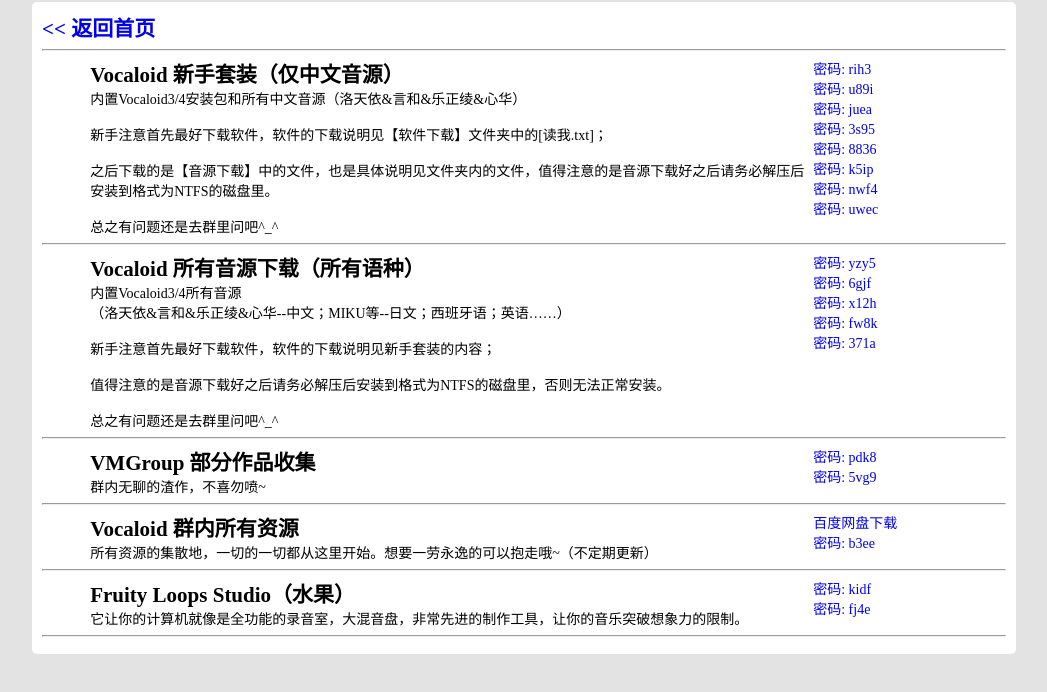
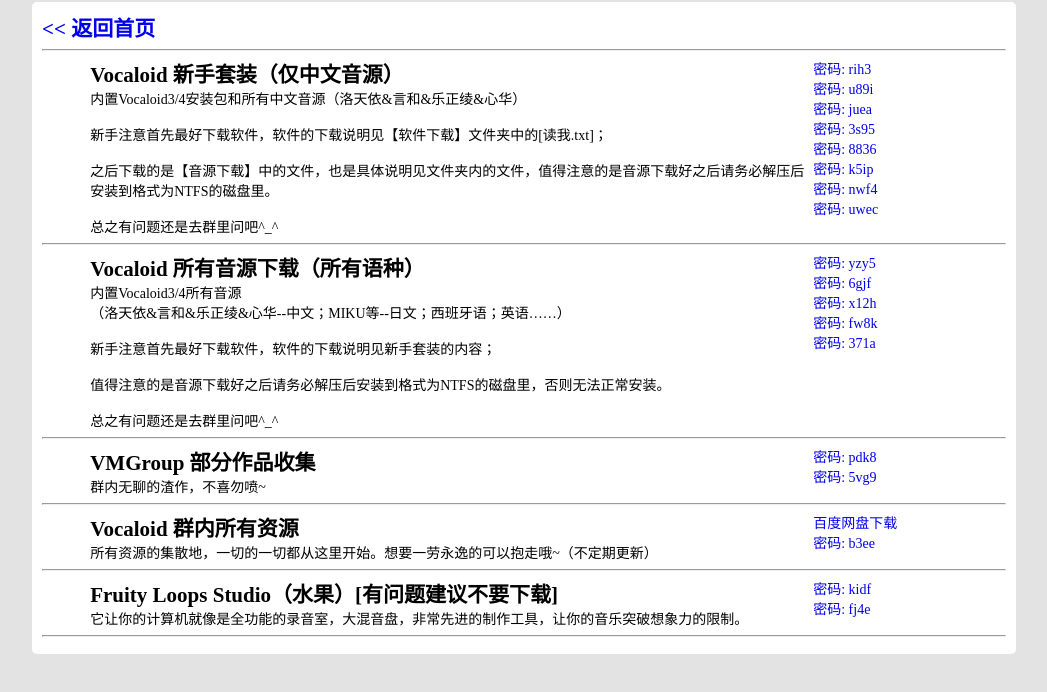
Before and after one commit to VMGroup/vmgroup.github.io, a plain HTML site: page install.html in a window 1280 px wide. Shown: the part 68-760 px from the top of the page, without its empty margins (116-1163 px from the left). Drawn offline with Linux system fonts and the light colour scheme.

Commit message:
Warning
提醒一下 FL不能用

```diff
--- a/install.html
+++ b/install.html
@@ -105,7 +105,7 @@
 			<hr/>
 			<div class="row">
 				<div class="span8">
-					<h2>Fruity Loops Studio（水果）</h2>
+					<h2>Fruity Loops Studio（水果）[有问题建议不要下载]</h2>
 					它让你的计算机就像是全功能的录音室，大混音盘，非常先进的制作工具，让你的音乐突破想象力的限制。
 				</div>
 				<div class="span4">
```
